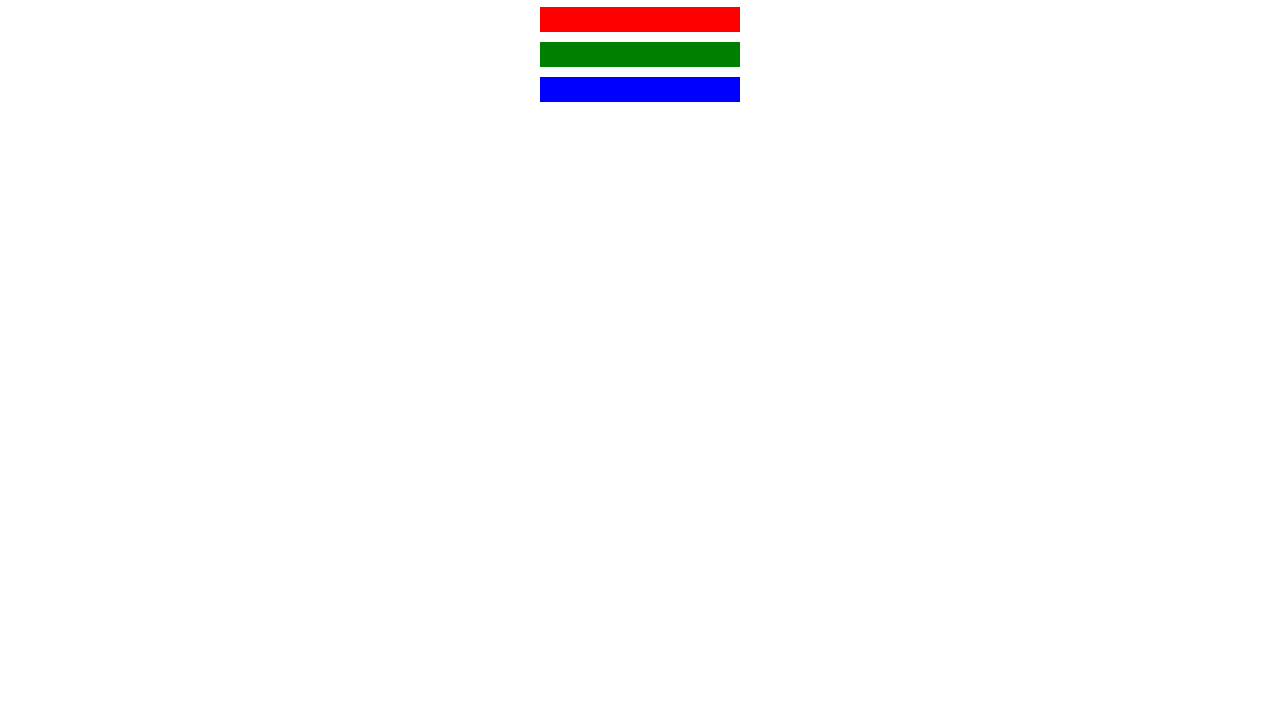
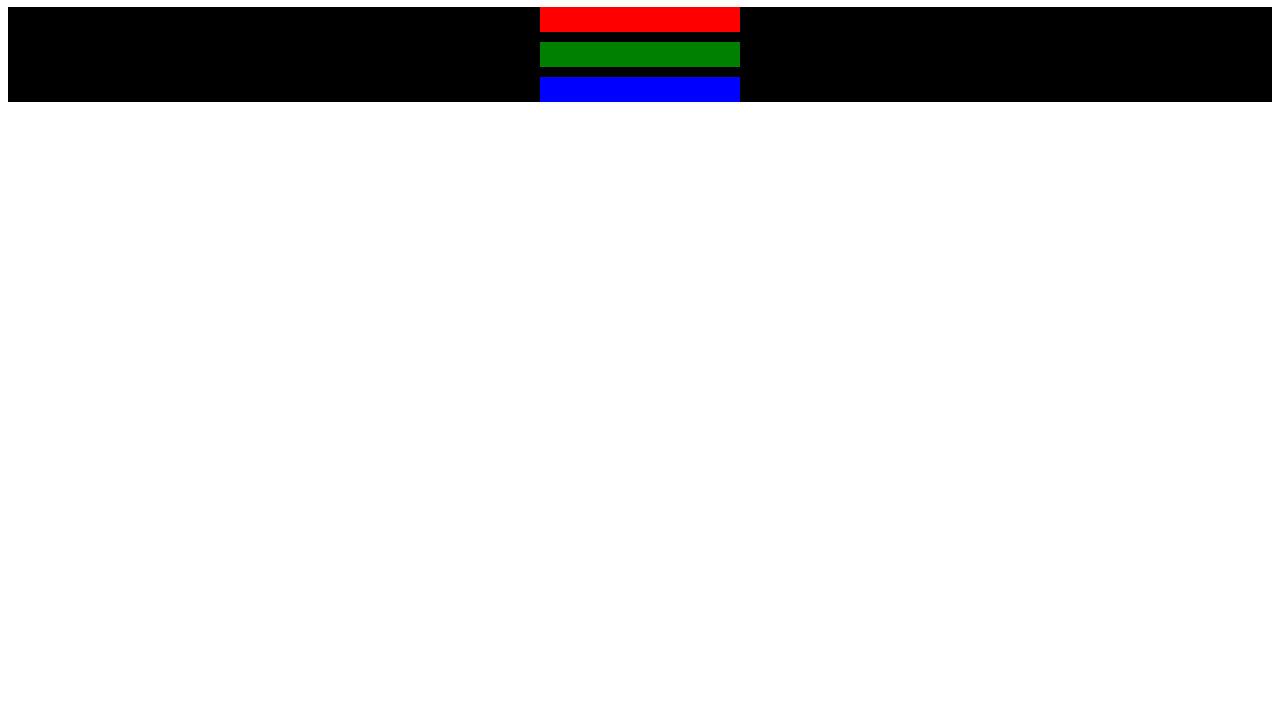
Before and after one commit to Rhys2000/Set-of-Colored-Markers, a plain HTML site: page index.html in a window 1280 px wide. Shown: the part 73-800 px from the top of the page. Drawn offline with Linux system fonts and the light colour scheme.

Commit message:
There are two main color models: the additive RGB (red, green, blue) model used in electronic devices, and the subtractive CMYK (cyan, magenta, yellow, black) model used in print. In this project, you'll work with the RGB model. This means that colors begin as black, and change as different levels of red, green, and blue are introduced. An easy way to see this is with the CSS rgb function. Create a new CSS rule that targets the class container and set its background-color to black with rgb(0, 0, 0).

```diff
--- a/styles.css
+++ b/styles.css
@@ -19,3 +19,7 @@ h1 {
 .three {
   background-color: blue;
 }
+
+.container  {
+  background-color: rgb(0, 0, 0);
+}
```
